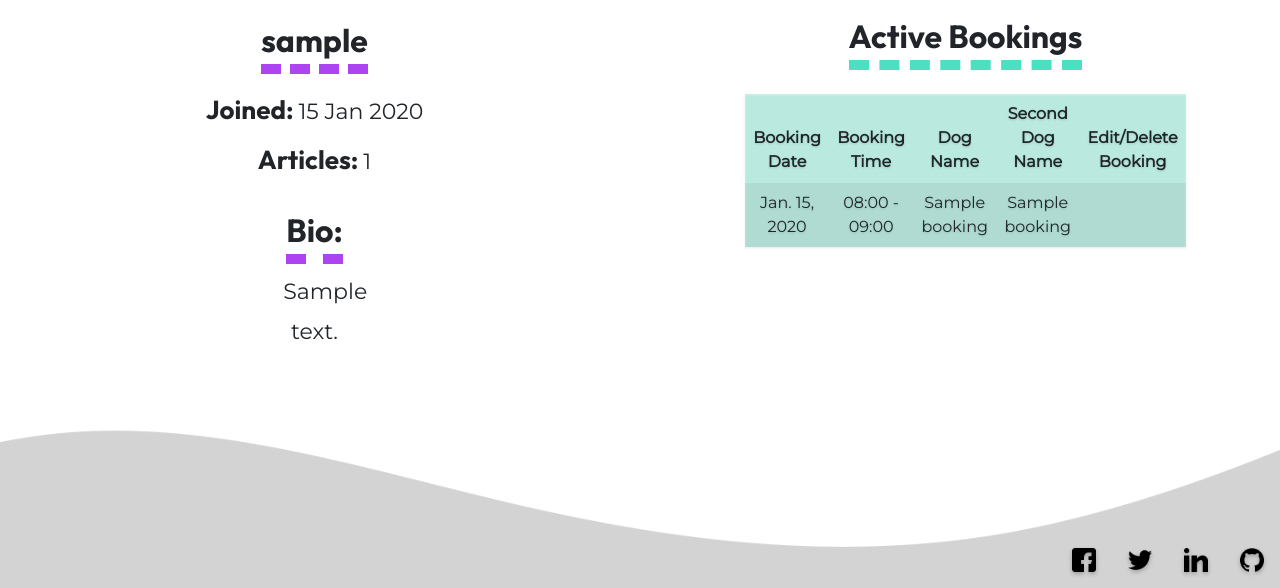
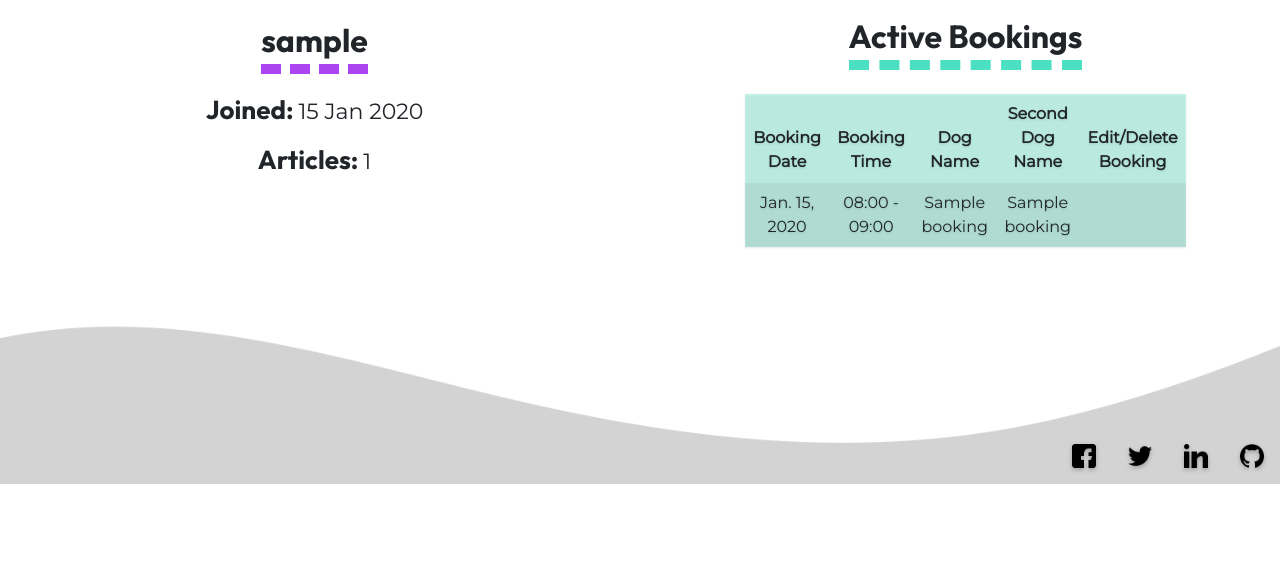
Before and after one commit to amylour/FreeFido_v2, a Django app: page /profiles/user/1/ in a window 1280 px wide. Shown: the part 408-996 px from the top of the page. After the commit the page ends 892 px from the top, so only its background shows below. Run offline with Django 3.2, Linux system fonts and the light colour scheme; tables that the repository leaves empty hold one stand-in row (values such as "Sample post"); grey boxes marked "Sample" are stand-in pictures; parts of the project's set-up code (start-up, migrations or seed data) failed here and were passed over; some libraries are stand-ins or nearby versions.

Commit message:
remove profile bio to test 400 error

```diff
--- a/profiles/templates/profiles/profile.html
+++ b/profiles/templates/profiles/profile.html
@@ -28,10 +28,10 @@
                     <h1 class="text-center section-title" id="auth">{{ profile.user.username }}</h1>
                     <p class="section-p my-2"><strong class="profile-strong">Joined: </strong>{{ profile.user.date_joined|date:'d M Y' }}</p>
                     <p class="section-p"><strong class="profile-strong">Articles: </strong>{{ profile.user.article_posts.count }}</p>
-                    {% if profile.bio is not none %}
+                    <!-- {% if profile.bio is not none %}
                     <p class="section-title my-2" id="auth">Bio: </p>
                     <p class="section-p w-25">{{ profile.bio|safe }}</p>
-                    {% endif %}
+                    {% endif %} -->
                 </div>
             </div>
         </div>
```
